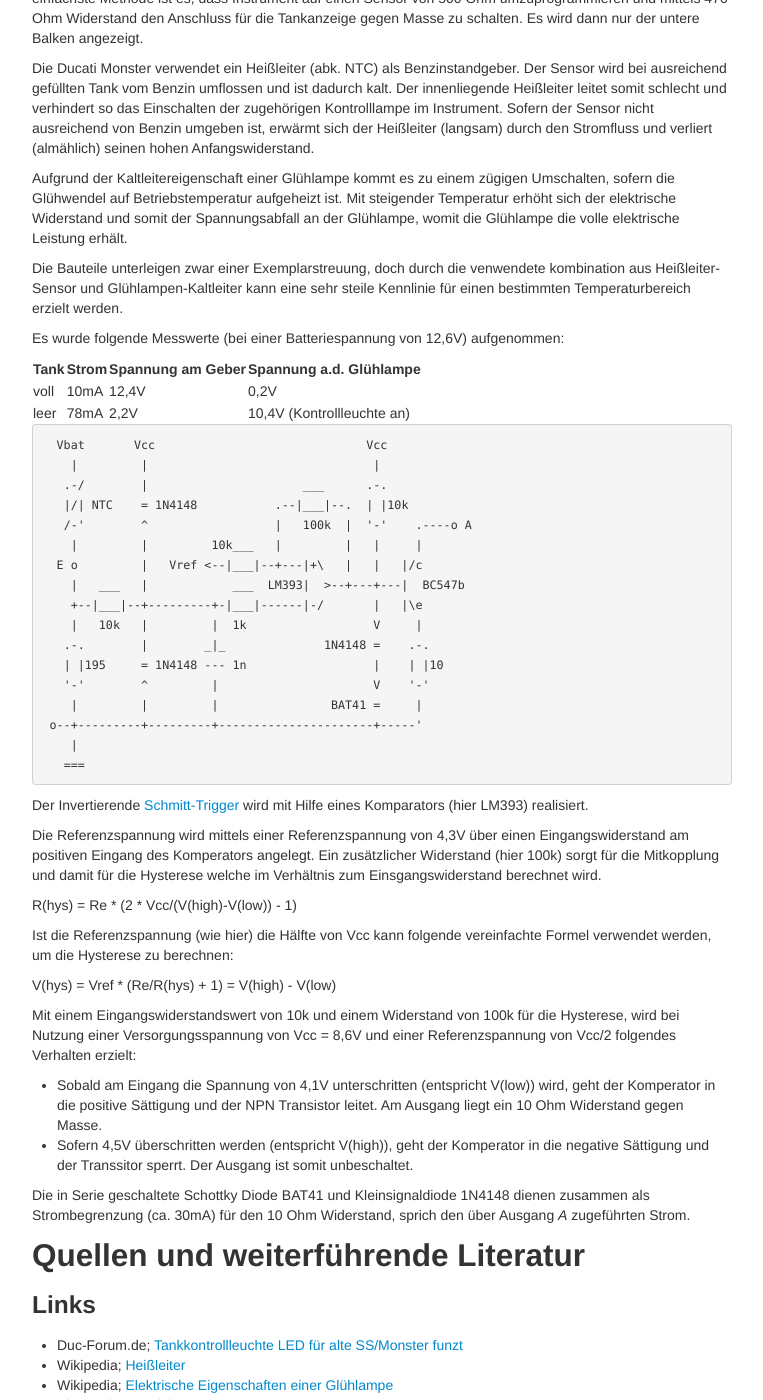
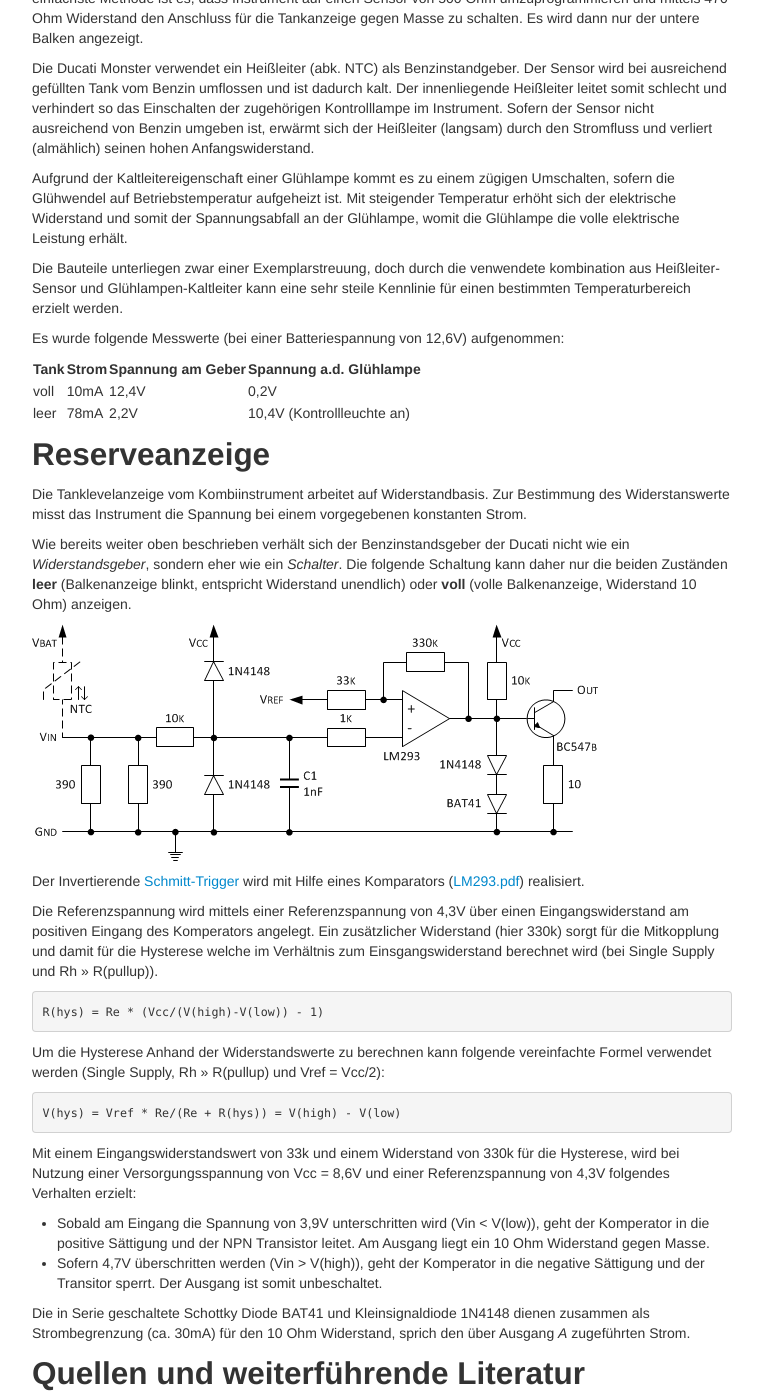
Before and after one commit to brickpool/Speedometer, a Jekyll site: the page built from pages/benzinstandsanzeige.md, in a window 1280 px wide and 1400 px high, scrolled down 224 px. Shown: the whole window, without its empty margins (258-1021 px from the left). Built offline with Jekyll 4.4.1, drawn with Linux system fonts in a browser that asks for light colours.

Commit message:
Update Fuelindicator

````diff
--- a/pages/benzinstandsanzeige.md
+++ b/pages/benzinstandsanzeige.md
@@ -10,7 +10,7 @@ Die Ducati Monster verwendet ein Heißleiter (abk. NTC) als Benzinstandgeber. De
 
 Aufgrund der Kaltleitereigenschaft einer Glühlampe kommt es zu einem zügigen Umschalten, sofern die Glühwendel auf Betriebstemperatur aufgeheizt ist. Mit steigender Temperatur erhöht sich der elektrische Widerstand und somit der Spannungsabfall an der Glühlampe, womit die Glühlampe die volle elektrische Leistung erhält.
 
-Die Bauteile unterleigen zwar einer Exemplarstreuung, doch durch die venwendete kombination aus Heißleiter-Sensor und Glühlampen-Kaltleiter kann eine sehr steile Kennlinie für einen bestimmten Temperaturbereich erzielt werden.
+Die Bauteile unterliegen zwar einer Exemplarstreuung, doch durch die venwendete kombination aus Heißleiter-Sensor und Glühlampen-Kaltleiter kann eine sehr steile Kennlinie für einen bestimmten Temperaturbereich erzielt werden.
 
 Es wurde folgende Messwerte (bei einer Batteriespannung von 12,6V) aufgenommen:
 
@@ -19,39 +19,26 @@ Tank | Strom | Spannung am Geber | Spannung a.d. Glühlampe
 voll | 10mA  | 12,4V             | 0,2V
 leer | 78mA  | 2,2V              | 10,4V (Kontrollleuchte an)
 
-```
-  Vbat       Vcc                              Vcc
-    |         |                                |
-   .-/        |                      ___      .-.
-   |/| NTC    = 1N4148           .--|___|--.  | |10k
-   /-'        ^                  |   100k  |  '-'    .----o A
-    |         |         10k___   |         |   |     |
-  E o         |   Vref <--|___|--+---|+\   |   |   |/c
-    |   ___   |            ___  LM393|  >--+---+---|  BC547b
-    +--|___|--+---------+-|___|------|-/       |   |\e
-    |   10k   |         |  1k                  V     |
-   .-.        |        _|_              1N4148 =    .-.
-   | |195     = 1N4148 --- 1n                  |    | |10
-   '-'        ^         |                      V    '-'
-    |         |         |                BAT41 =     |
- o--+---------+---------+----------------------+-----'
-    |
-   ===
-```
+## Reserveanzeige
+Die Tanklevelanzeige vom Kombiinstrument arbeitet auf Widerstandbasis. Zur Bestimmung des Widerstanswerte misst das Instrument die Spannung bei einem vorgegebenen konstanten Strom.
 
-Der Invertierende [Schmitt-Trigger](http://de.wikipedia.org/wiki/Schmitt-Trigger) wird mit Hilfe eines Komparators (hier LM393) realisiert.
+Wie bereits weiter oben beschrieben verhält sich der Benzinstandsgeber der Ducati nicht wie ein _Widerstandsgeber_, sondern eher wie ein _Schalter_. Die folgende Schaltung kann daher nur die beiden Zuständen **leer** (Balkenanzeige blinkt, entspricht Widerstand unendlich) oder **voll** (volle Balkenanzeige, Widerstand 10 Ohm) anzeigen.
 
-Die Referenzspannung wird mittels einer Referenzspannung von 4,3V über einen Eingangswiderstand am positiven Eingang des Komperators angelegt. Ein zusätzlicher Widerstand (hier 100k) sorgt für die Mitkopplung und damit für die Hysterese welche im Verhältnis zum Einsgangswiderstand berechnet wird.
+![Benzinstandsanzeige](../images/Benzinstandsanzeige_2.png)
 
-  R(hys) = Re * (2 * Vcc/(V(high)-V(low)) - 1)
+Der Invertierende [Schmitt-Trigger](http://de.wikipedia.org/wiki/Schmitt-Trigger) wird mit Hilfe eines Komparators ([LM293.pdf](http://www.ti.com/lit/ds/symlink/lm393a.pdf)) realisiert.
 
-Ist die Referenzspannung (wie hier) die Hälfte von Vcc kann folgende vereinfachte Formel verwendet werden, um die Hysterese zu berechnen:
+Die Referenzspannung wird mittels einer Referenzspannung von 4,3V über einen Eingangswiderstand am positiven Eingang des Komperators angelegt. Ein zusätzlicher Widerstand (hier 330k) sorgt für die Mitkopplung und damit für die Hysterese welche im Verhältnis zum Einsgangswiderstand berechnet wird (bei Single Supply und Rh >> R(pullup)).
 
-  V(hys) = Vref * (Re/R(hys) + 1) = V(high) - V(low)
+    R(hys) = Re * (Vcc/(V(high)-V(low)) - 1)
 
-Mit einem Eingangswiderstandswert von 10k und einem Widerstand von 100k für die Hysterese, wird bei Nutzung einer Versorgungsspannung von Vcc = 8,6V und einer Referenzspannung von Vcc/2 folgendes Verhalten erzielt:
-- Sobald am Eingang die Spannung von 4,1V unterschritten (entspricht V(low)) wird, geht der Komperator in die positive Sättigung und der NPN Transistor leitet. Am Ausgang liegt ein 10 Ohm Widerstand gegen Masse.
-- Sofern 4,5V überschritten werden (entspricht V(high)), geht der Komperator in die negative Sättigung und der Transsitor sperrt. Der Ausgang ist somit unbeschaltet.
+Um die Hysterese Anhand der Widerstandswerte zu berechnen kann folgende vereinfachte Formel verwendet werden (Single Supply, Rh >> R(pullup) und Vref = Vcc/2):
+
+    V(hys) = Vref * Re/(Re + R(hys)) = V(high) - V(low)
+
+Mit einem Eingangswiderstandswert von 33k und einem Widerstand von 330k für die Hysterese, wird bei Nutzung einer Versorgungsspannung von Vcc = 8,6V und einer Referenzspannung von 4,3V folgendes Verhalten erzielt:
+- Sobald am Eingang die Spannung von 3,9V unterschritten wird (Vin < V(low)), geht der Komperator in die positive Sättigung und der NPN Transistor leitet. Am Ausgang liegt ein 10 Ohm Widerstand gegen Masse.
+- Sofern 4,7V überschritten werden (Vin > V(high)), geht der Komperator in die negative Sättigung und der Transitor sperrt. Der Ausgang ist somit unbeschaltet.
 
 Die in Serie geschaltete Schottky Diode BAT41 und Kleinsignaldiode 1N4148 dienen zusammen als Strombegrenzung (ca. 30mA) für den 10 Ohm Widerstand, sprich den über Ausgang _A_ zugeführten Strom.
 
````
Also changed, not shown: index.md (+1 -1 lines), images/Benzinstandsanzeige_1.png (renamed from images/Benzinstandsanzeige.png), images/Benzinstandsanzeige_2.png (added).
